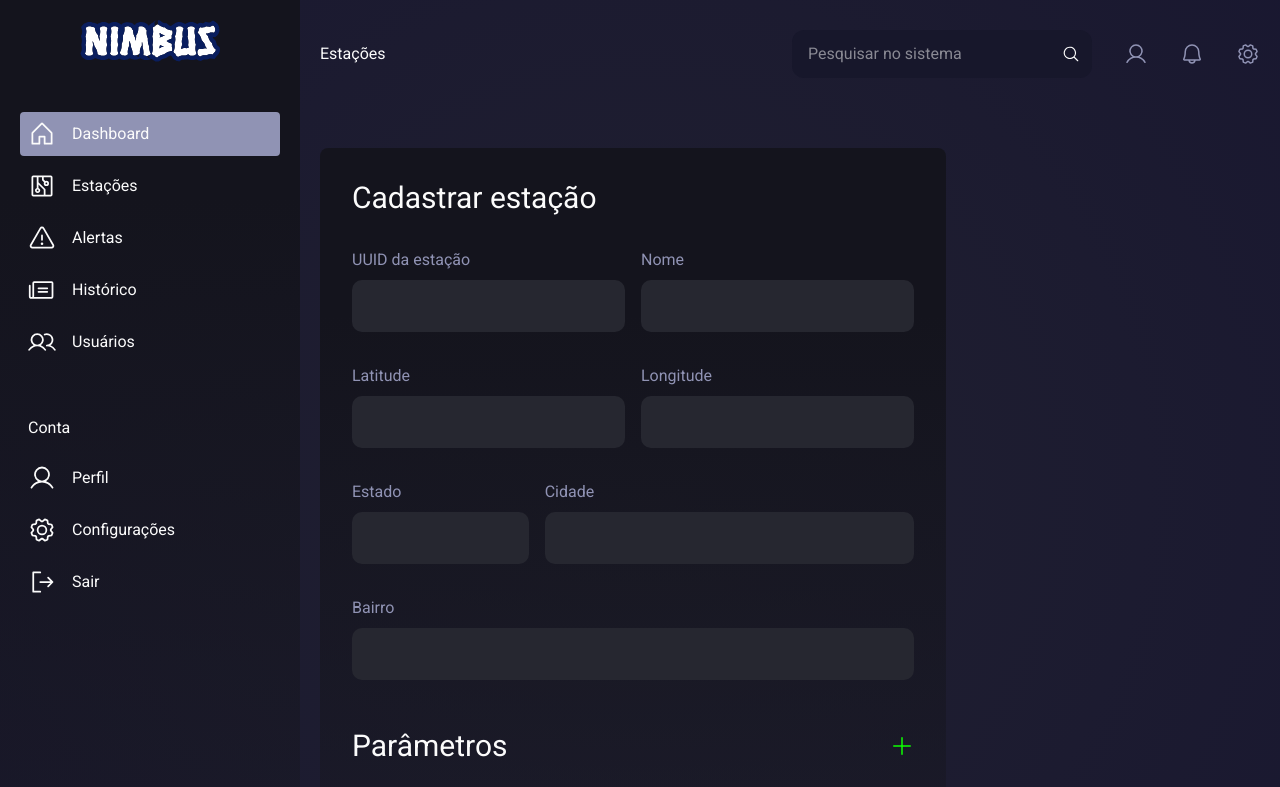
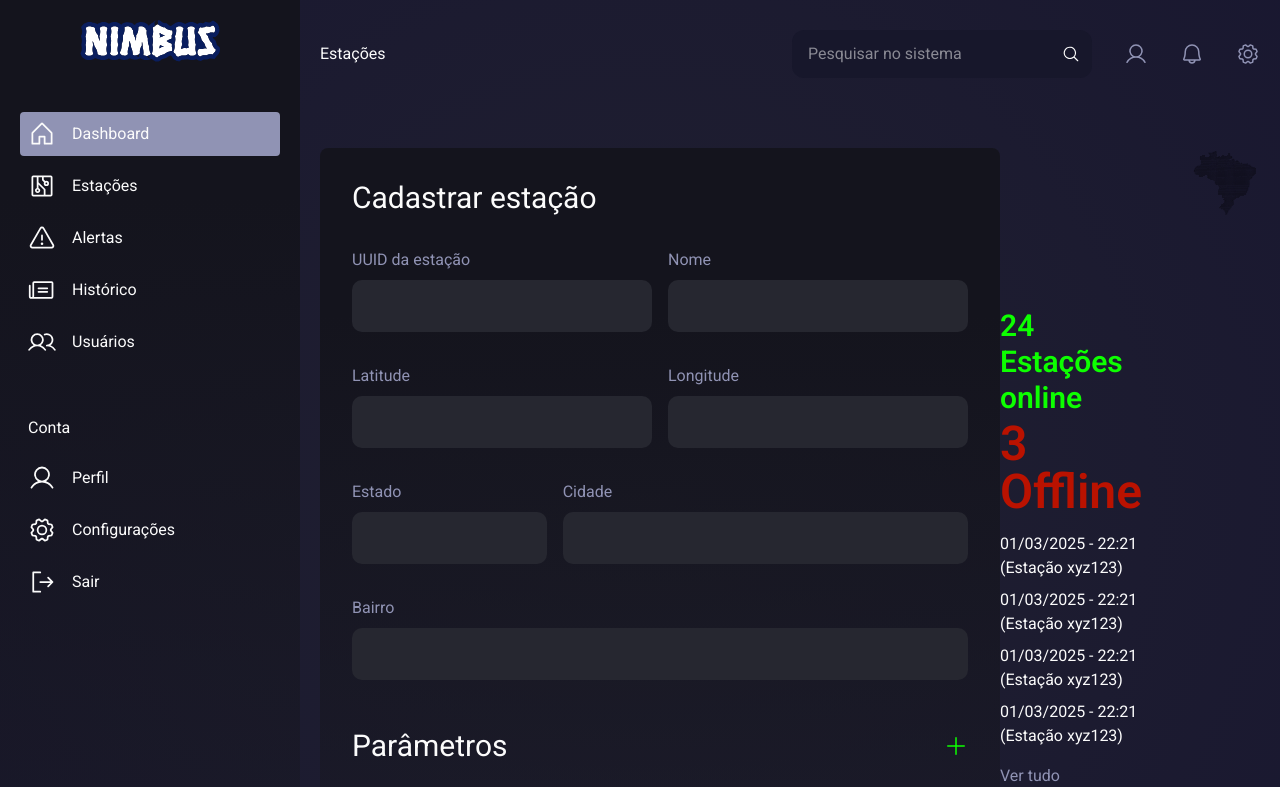
Before and after one commit to FR0M-ZER0/nimbus-front, a React (Vite) app: page /admin/stations in a window 1280 px wide. Shown: the top 787 px of the page. Built offline with nearby package versions, Linux system fonts and the light colour scheme.

Commit message:
style[F0-55]: Ajusta o tamanho do form de estações

```diff
--- a/src/pages/admin/StationPage.jsx
+++ b/src/pages/admin/StationPage.jsx
@@ -1,11 +1,18 @@
 import React from 'react'
 import StationForm from '../../components/StationForm'
+import StationDownMap from '../../components/StationDownMap'
 
 function StationPage() {
     return (
         <div className='w-full'>
-            <div className='flex max-w-[626px]'>
-                <StationForm />
+            <div className='flex'>
+                <div className='max-w-[680px]'>
+                    <StationForm />
+                </div>
+
+                <div className='flex-1'>
+                    <StationDownMap />
+                </div>
             </div>
         </div>
 
```
